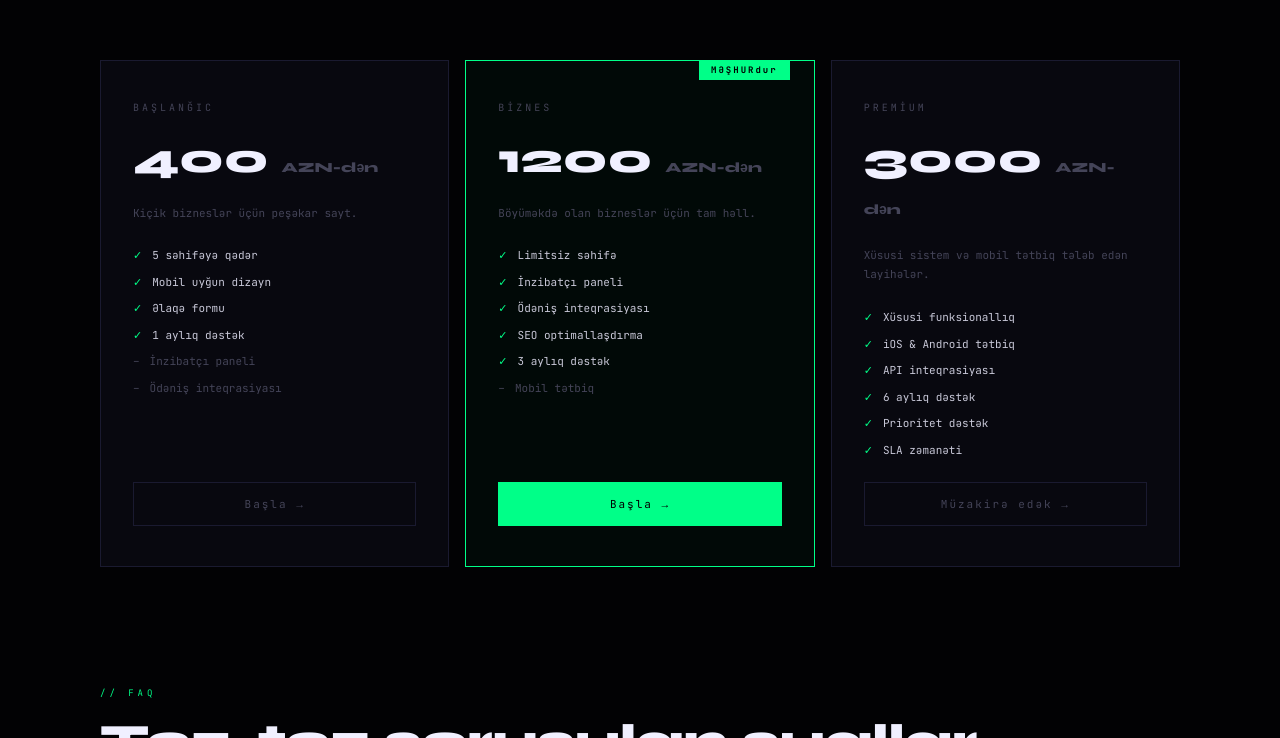
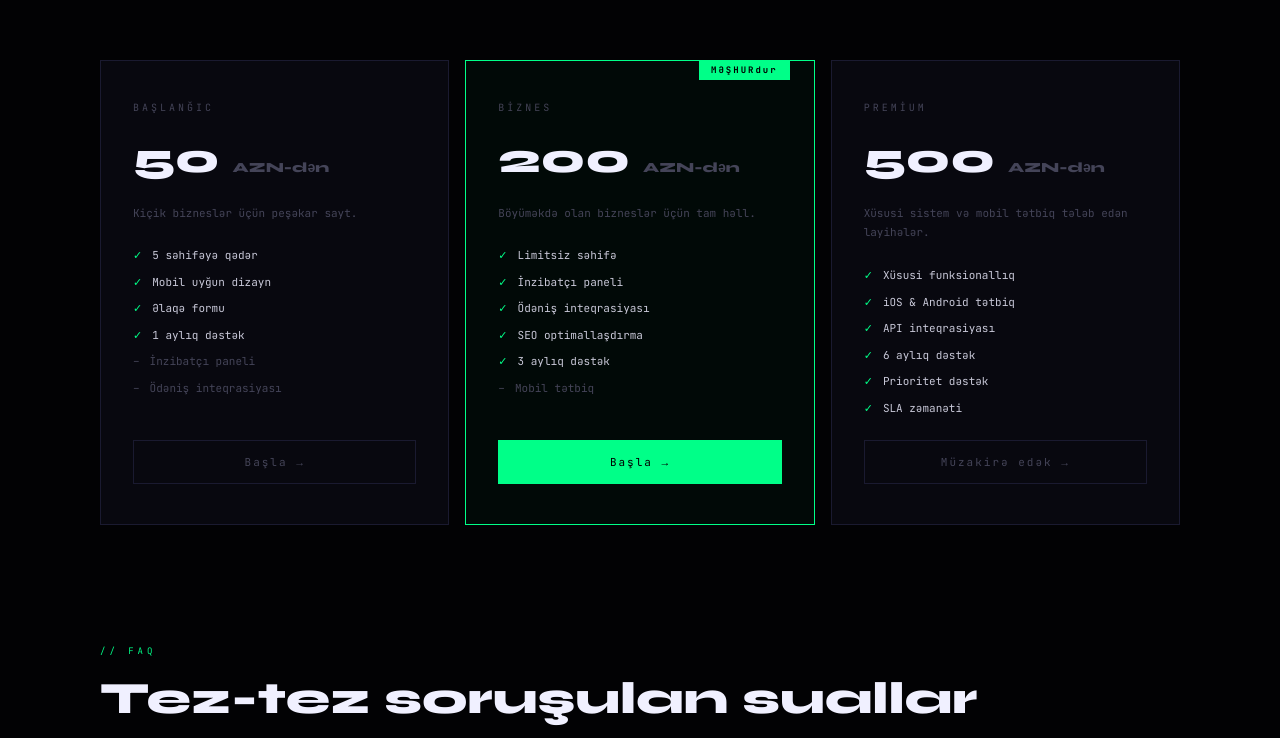
Before and after one commit to recodeaz/recodeaz.github.io, a plain HTML site: page index.html in a window 1280 px wide. Shown: the part 2420-3158 px from the top of the page. Drawn offline with Linux system fonts and the light colour scheme.

Commit message:
Update index.html

```diff
--- a/index.html
+++ b/index.html
@@ -799,7 +799,7 @@ footer {
   <div class="pricing-grid reveal">
     <div class="price-card">
       <div class="price-tier">Başlanğıc</div>
-      <div class="price-amount">400 <span>AZN-dən</span></div>
+      <div class="price-amount">50 <span>AZN-dən</span></div>
       <p class="price-desc">Kiçik bizneslər üçün peşəkar sayt.</p>
       <ul class="price-features">
         <li>5 səhifəyə qədər</li>
@@ -815,7 +815,7 @@ footer {
     <div class="price-card featured">
       <div class="price-badge">MƏŞHURdur</div>
       <div class="price-tier">Biznes</div>
-      <div class="price-amount">1200 <span>AZN-dən</span></div>
+      <div class="price-amount">200 <span>AZN-dən</span></div>
       <p class="price-desc">Böyüməkdə olan bizneslər üçün tam həll.</p>
       <ul class="price-features">
         <li>Limitsiz səhifə</li>
@@ -830,7 +830,7 @@ footer {
 
     <div class="price-card">
       <div class="price-tier">Premium</div>
-      <div class="price-amount">3000 <span>AZN-dən</span></div>
+      <div class="price-amount">500 <span>AZN-dən</span></div>
       <p class="price-desc">Xüsusi sistem və mobil tətbiq tələb edən layihələr.</p>
       <ul class="price-features">
         <li>Xüsusi funksionallıq</li>
@@ -853,7 +853,7 @@ footer {
   <div class="faq-list reveal">
     <div class="faq-item">
       <div class="faq-q">Sayt hazırlanması nə qədər vaxt aparır? <span class="icon">+</span></div>
-      <div class="faq-a">Sadə saytlar 3–5 iş günü, mürəkkəb layihələr 2–4 həftə ərzində tamamlanır. Görüş zamanı dəqiq müddəti razılaşdırırıq.</div>
+      <div class="faq-a">Sadə saytlar 1–3 iş günü, mürəkkəb layihələr 1–2 həftə ərzində tamamlanır. Görüş zamanı dəqiq müddəti razılaşdırırıq.</div>
     </div>
     <div class="faq-item">
       <div class="faq-q">Saytın hostinqi kim ödəyir? <span class="icon">+</span></div>
@@ -887,7 +887,7 @@ footer {
         </div>
         <div class="contact-item">
           <div class="contact-item-label">E-poçt</div>
-          <a href="mailto:info@recodeaz.com" class="contact-item-value">info@recodeaz.com</a>
+          <a href="mailto:info@recodeaz.com" class="contact-item-value">recodeaz@gmail.com</a>
         </div>
         <div class="contact-item">
           <div class="contact-item-label">Yerləşmə</div>
```
